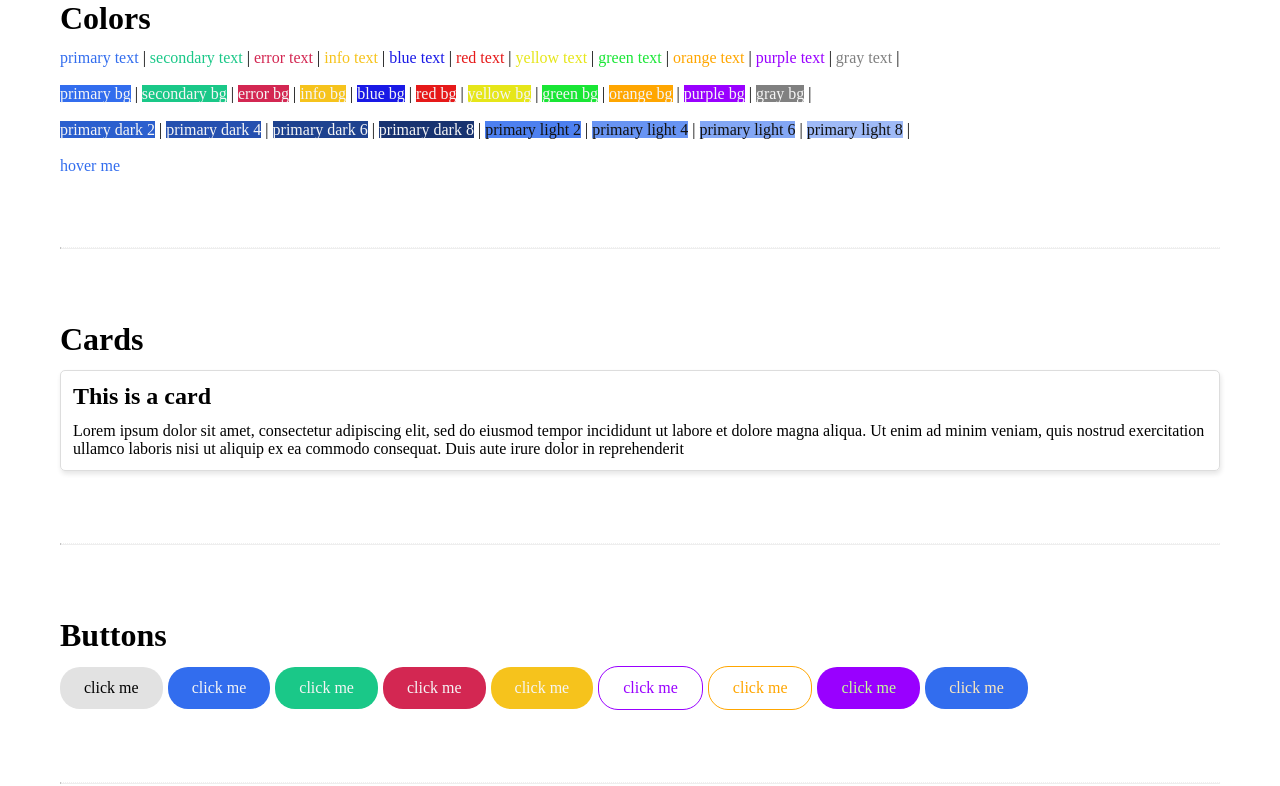
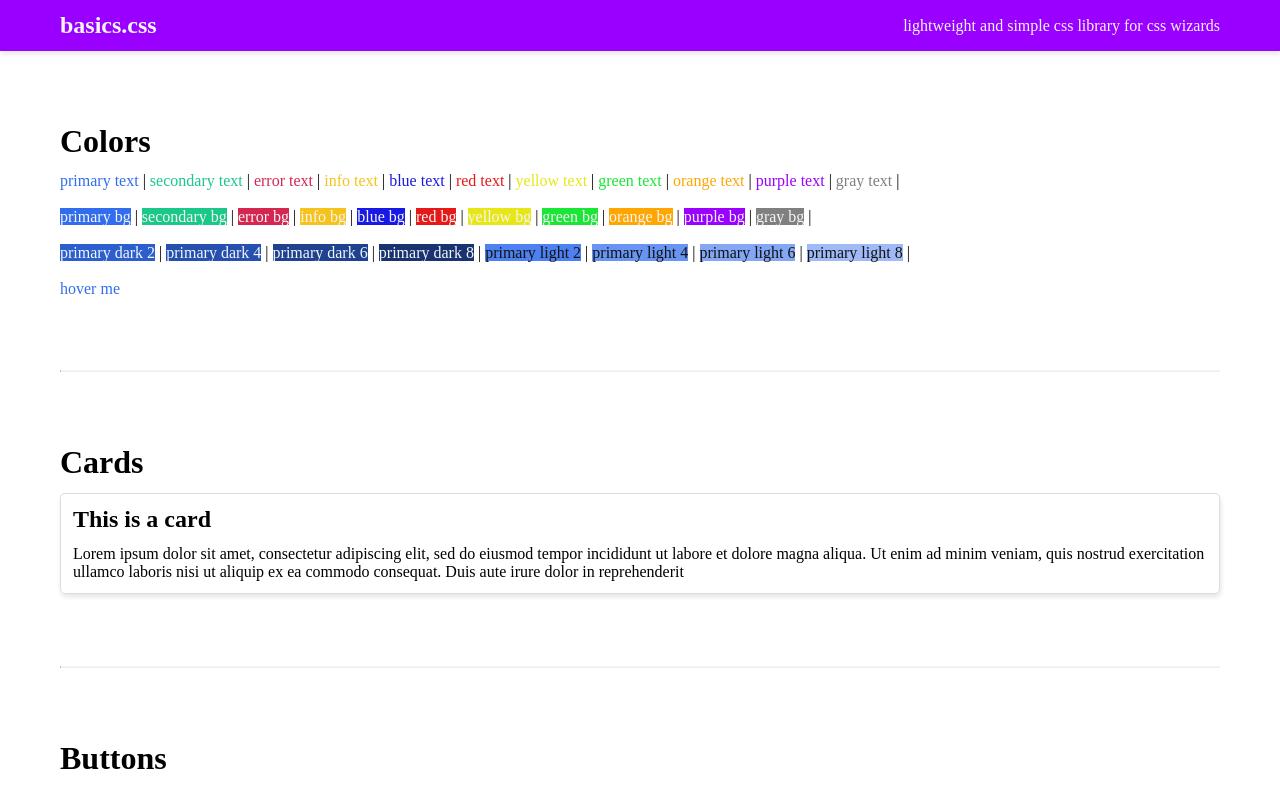
Before and after one commit to as00r-dev/sass-library, a website built with webpack: page dist/index.html in a window 1280 px wide. Shown: the top 786 px of the page. Built offline with nearby package versions, Linux system fonts and the light colour scheme; a web font is replaced by a local one.

Commit message:
Add navbar class

```diff
--- /dev/null
+++ b/src/js/components/navbar.js
@@ -0,0 +1,17 @@
+export const Navbar = (obj) => {
+	const navConatainer = document.createElement("div");
+	navConatainer.classList.add("container");
+	const navbar = document.createElement("nav");
+	navbar.classList.add("navbar");
+	navbar.append(navConatainer);
+	obj.classes.forEach((className) => {
+		navbar.classList.add(className);
+	});
+	const siteTitle = document.createElement("h2");
+	siteTitle.textContent = obj.title;
+	siteTitle.classList.add("site-title");
+	const p = document.createElement("p");
+	p.textContent = obj.content;
+	navConatainer.append(siteTitle, p);
+	return navbar;
+};
--- a/src/js/script.js
+++ b/src/js/script.js
@@ -11,11 +11,19 @@ import { Colors } from "./components/colors";
 import { Hr } from "./components/hr";
 import { Column } from "./components/column";
 import { Row } from "./components/row";
+import { Navbar } from "./components/navbar";
 
 const body = document.querySelector("body");
 
 const container = document.createElement("div");
 container.classList.add("container");
+
+const navbar = Navbar({
+	title: "basics.css",
+	content: "lightweight and simple css library for css wizards",
+	classes: ["mb-4", "navbar-purple", "text-white"],
+});
+body.append(navbar);
 
 container.append(
 	Heading({
--- /dev/null
+++ b/src/style/partials/components/_navbar.scss
@@ -0,0 +1,28 @@
+%flex-layout {
+	width: 100%;
+	display: flex;
+	align-items: center;
+	justify-content: space-between;
+	box-sizing: border-box;
+}
+
+.navbar {
+	@extend %flex-layout;
+	padding: $base-padding $base-padding * 2;
+	box-shadow: $base-box-shadow;
+
+	.site-title {
+		font-size: $font-size-lg;
+	}
+
+	.container {
+		@extend %flex-layout;
+	}
+}
+
+@each $key, $val in $colors {
+	.navbar-#{$key} {
+		@extend .navbar;
+		background-color: $val;
+	}
+}
--- a/src/style/style.scss
+++ b/src/style/style.scss
@@ -19,6 +19,7 @@
 // components
 @import "partials/components/card";
 @import "partials/components/button";
+@import "partials/components/navbar";
 
 // utility classes
 @import "partials/base/utils";
```
Also changed, not shown: dist/main.css, dist/main.js, 2 other files.
